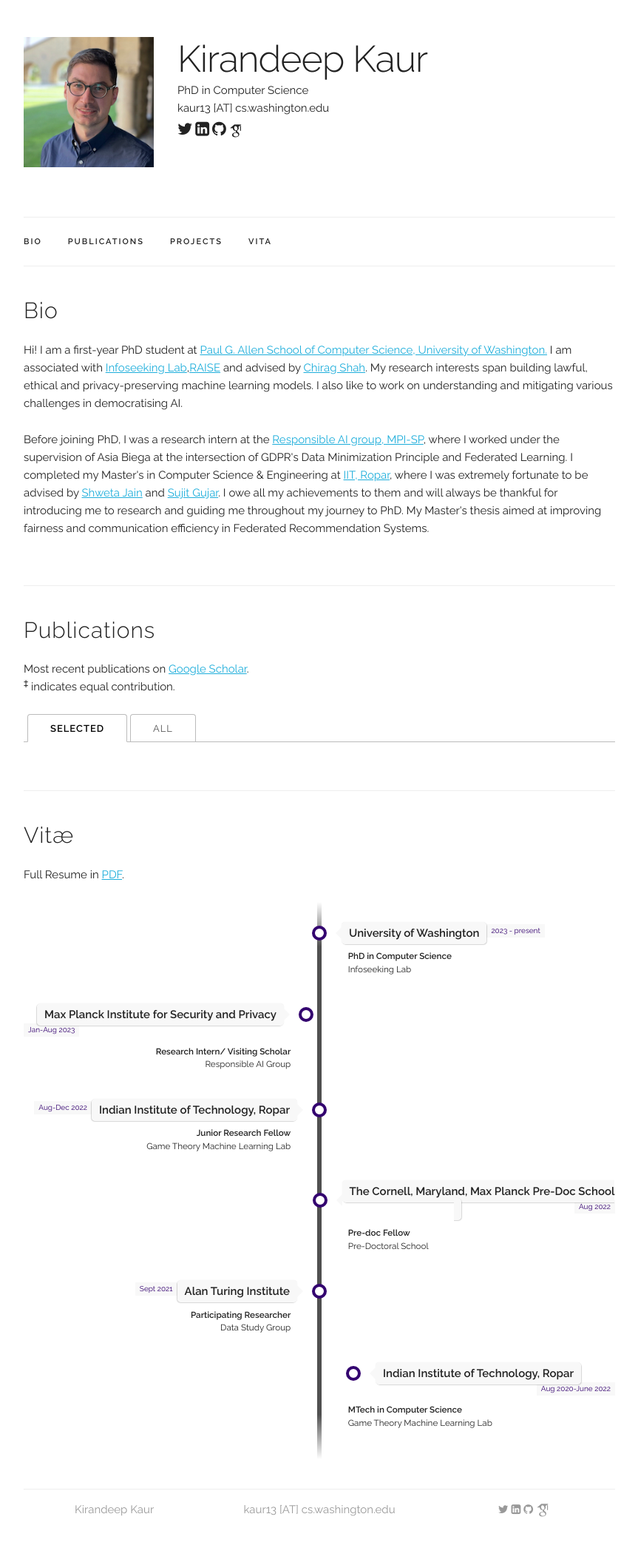
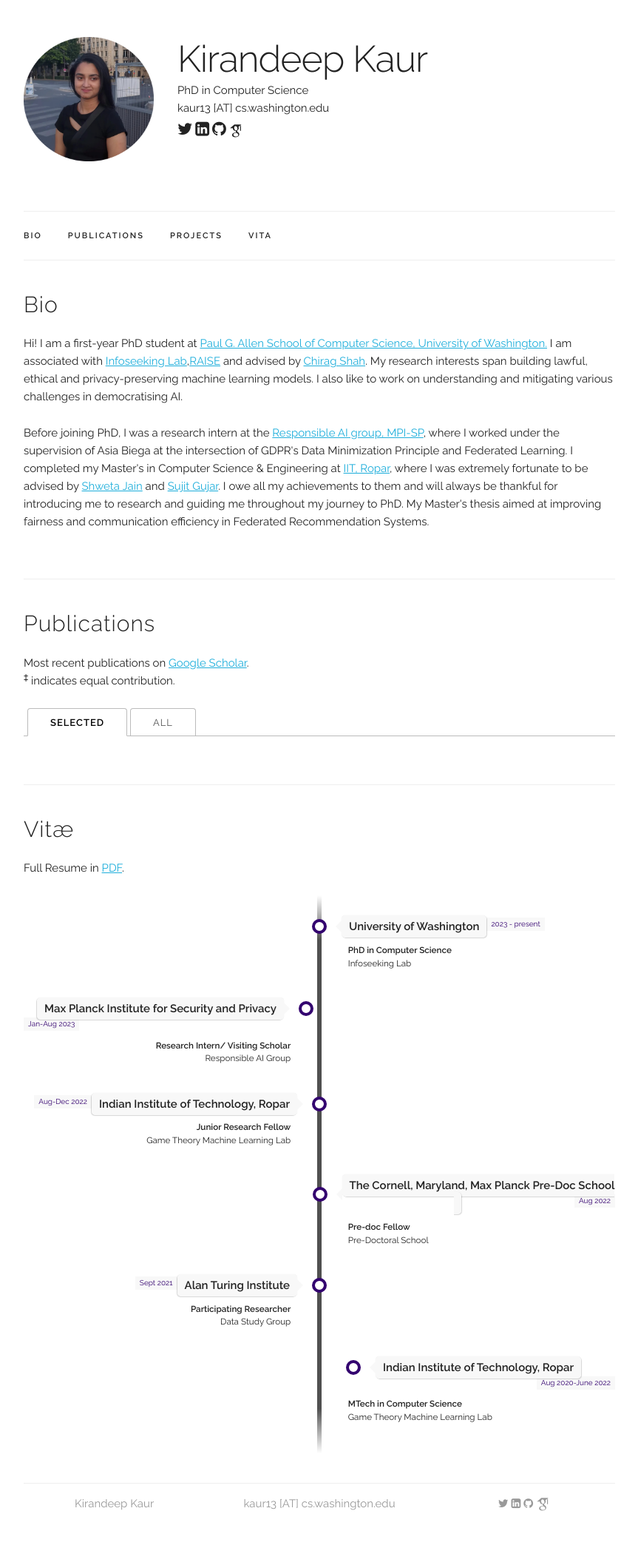
Before and after one commit to i-kiran/i-kiran.github.io, a Jekyll site: the page built from index.html, in a window 1280 px wide. Shown: the whole page at 74% size, without its empty margins (208-1071 px from the left). Built offline with Jekyll 4.4.1, drawn with Linux system fonts in a browser that asks for light colours; some web fonts are replaced.

Commit message:
Update main_info.yaml

```diff
--- a/_data/main_info.yaml
+++ b/_data/main_info.yaml
@@ -2,7 +2,7 @@
 title: "PhD in Computer Science"
 subtitle: "Paul G. Allen School of Computer Science, University of Washington."
 email: "kaur13 [AT] cs.washington.edu"
-profile_pic: "/assets/profile-pics/SU_small.jpg"
+profile_pic: "/assets/profile-pics/kiran_logo.png"
 twitter: "https://twitter.com/ikiran013"
 linkedin: "https://www.linkedin.com/in/i-kiran/"
 github: "https://github.com/i-kiran"
```
